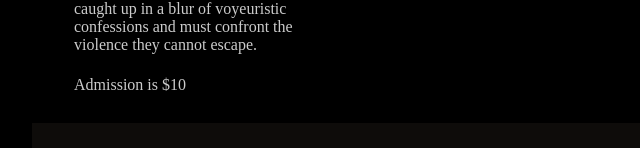
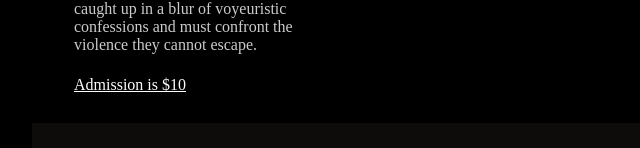
Before and after one commit to theblindowl/theblindowl.github.io, a plain HTML site: page Help.html in a window 1280 px wide. Shown: the part 804-952 px from the top of the page, 138-778 px from the left. Drawn offline with Linux system fonts and the light colour scheme.

Commit message:
Create Help.html

```diff
--- a/Help.html
+++ b/Help.html
@@ -84,7 +84,7 @@
 							<li style="margin-left:20px;">Sundays @ 2:30pm</li>
 						</ul>
 					<p>Jason spends his nights with his ear pressed against the bedroom wall listening to the noises from Jo’s deeply troubled world next door. Amelia also hears into Jo’s world from her side of the wall and takes to sleeping downstairs to drown it all out. Soon all three are caught up in a blur of voyeuristic confessions and must confront the violence they cannot escape.</p>
-					<p>Admission is $10</p>
+					<p><a href="http://www.chicagoparkdistrict.com/events/theater-on-the-lake-schedule/" target="_blank">Admission is $10</a></p>
 						</section>
 						<section class="col1 pad_left1">
 					<p class="pad_bot2"> Check us out in the press:</p>
```
